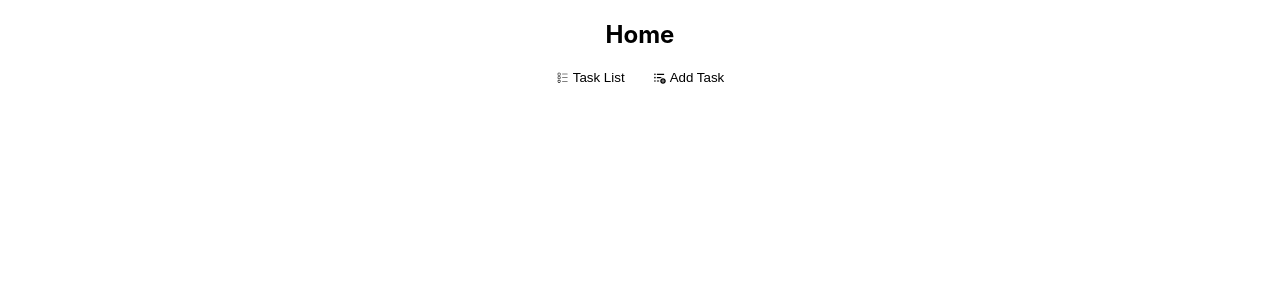
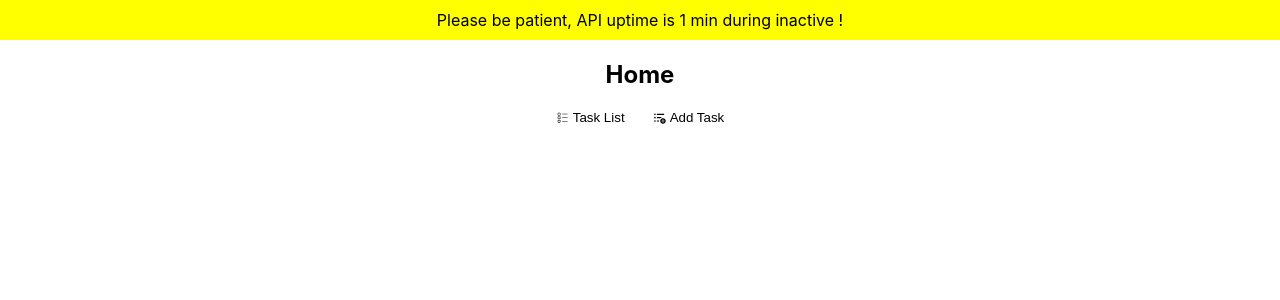
Before and after one commit to rvijaykr10/react-typescript-taskapp, a React (Create React App) app: page / in a window 1280 px wide. Shown: the top 300 px of the page. Built offline with nearby package versions, Linux system fonts and the light colour scheme.

Commit message:
notification added

```diff
--- /dev/null
+++ b/src/components/Notification.css
@@ -0,0 +1,7 @@
+.notification {
+  background: yellow;
+  height: 40px;
+  display: flex;
+  align-items: center;
+  justify-content: center;
+}
--- /dev/null
+++ b/src/components/Notification.tsx
@@ -0,0 +1,12 @@
+import React from "react";
+import "./Notification.css";
+
+const Notification: React.FC = () => {
+  return (
+    <div className="notification">
+      Please be patient, API uptime is 1 min during inactive !
+    </div>
+  );
+};
+
+export default Notification;
--- a/src/index.tsx
+++ b/src/index.tsx
@@ -1,14 +1,16 @@
-import React from 'react';
-import ReactDOM from 'react-dom/client';
-import './index.css';
-import App from './App';
-import reportWebVitals from './reportWebVitals';
+import React from "react";
+import ReactDOM from "react-dom/client";
+import "./index.css";
+import App from "./App";
+import reportWebVitals from "./reportWebVitals";
+import Notification from "./components/Notification";
 
 const root = ReactDOM.createRoot(
-  document.getElementById('root') as HTMLElement
+  document.getElementById("root") as HTMLElement
 );
 root.render(
   <React.StrictMode>
+    <Notification />
     <App />
   </React.StrictMode>
 );
```
